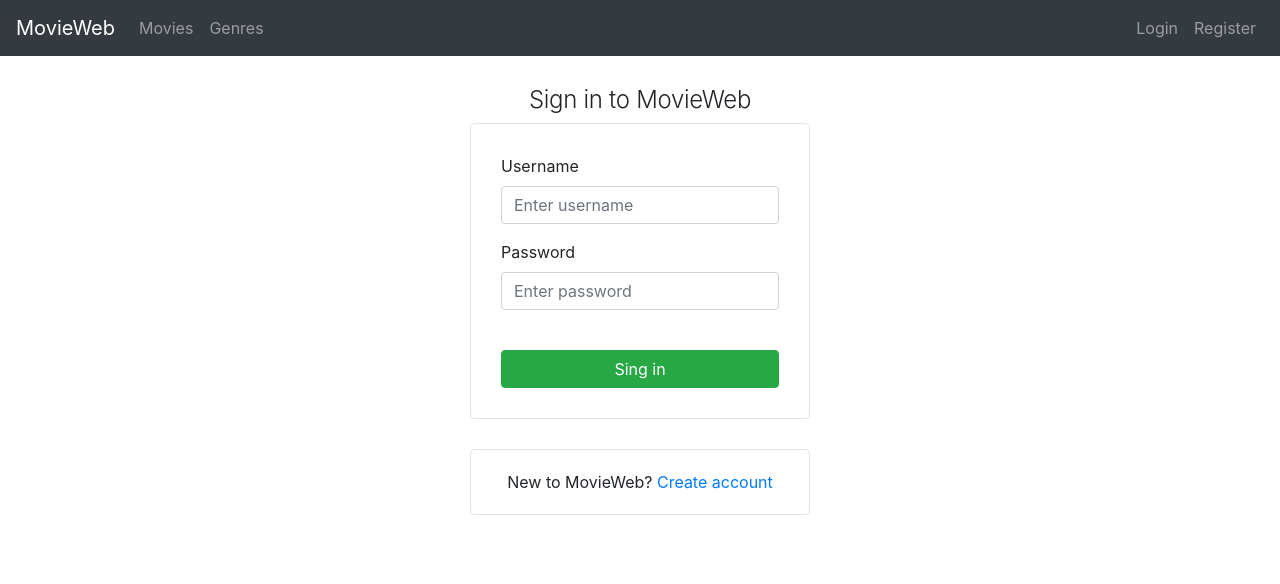
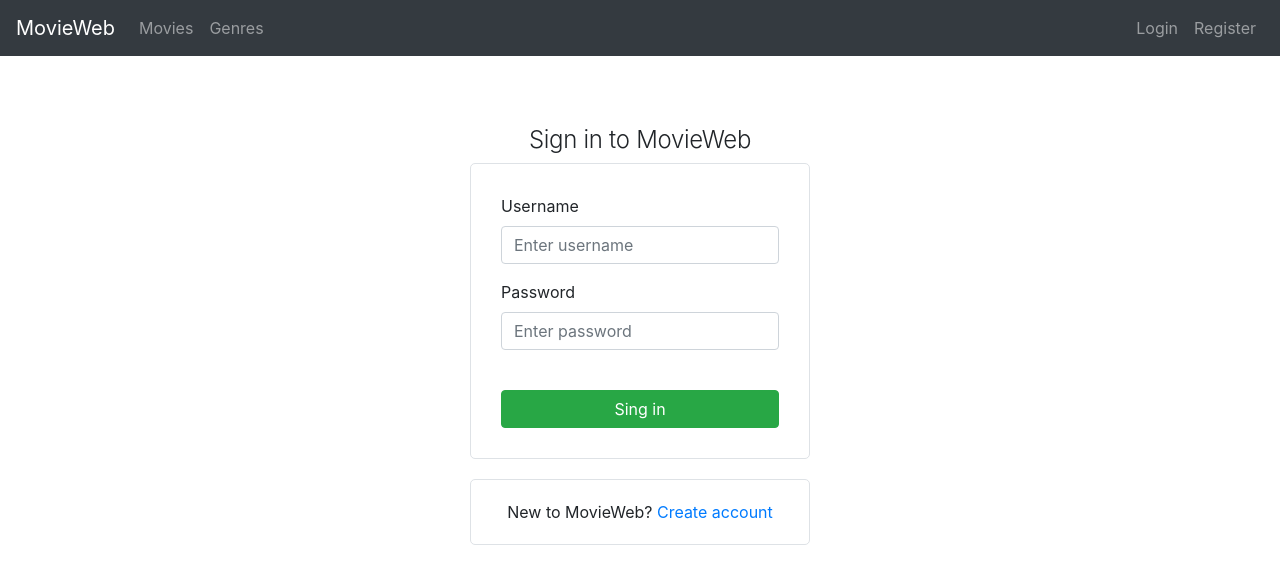
Before and after one commit to pKraszewska/MovieWeb, a React (Vite) app in the folder front-movies/: page /login in a window 1280 px wide. Shown: the top 584 px of the page. Built offline with nearby package versions, Linux system fonts and the light colour scheme.

Commit message:
Style refactor

```diff
--- a/front-movies/src/components/forms/RegisterForm.js
+++ b/front-movies/src/components/forms/RegisterForm.js
@@ -36,7 +36,7 @@ export default class LoginForm extends Component {
   render() {
     return (
       <div className="form-box register">
-        <p className="register-join text-center">Join WebMovie</p>
+        <p className="register-join text-center">Join MovieWeb</p>
         <h4 className="form-sign-register text-center">Create your account</h4>
         <div className="form-box">
           <Formik
--- a/front-movies/src/components/forms/forms.css
+++ b/front-movies/src/components/forms/forms.css
@@ -1,7 +1,7 @@
 .form-box {
   margin: 0 auto;
   padding: 30px;
-  margin-bottom: 30px;
+  margin-bottom: 20px;
 }
 
 .new {
@@ -14,6 +14,7 @@
 
 .login {
   max-width: 400px;
+  margin-top: 40px;
 }
 
 .register {
--- a/front-movies/src/components/searchbar/searchContainer/SearchContainer.js
+++ b/front-movies/src/components/searchbar/searchContainer/SearchContainer.js
@@ -20,8 +20,8 @@ export default class SearchContainer extends Component {
 const ResultContainer = props => {
   const rows = props.results.map((row, index) => {
     return (
-      <div className="movie-inside">
-        <figure key={index}>
+      <div key={index} className="movie-inside">
+        <figure>
           <img
             src={row.medium_cover_image}
             alt={row.title}
```
